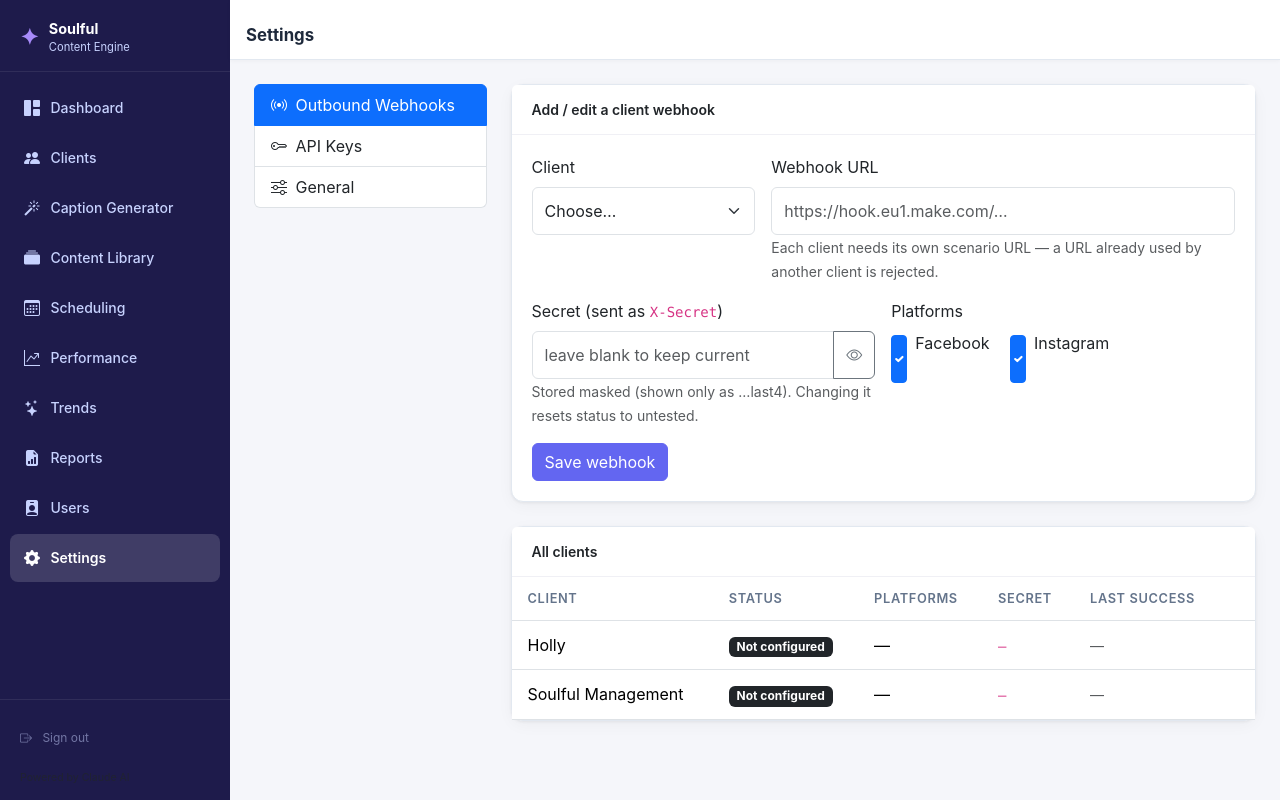
After one commit to josy-pixel/soulful-content-engine, a Flask app: page /settings/webhooks in a window 1280 px wide. The commit adds this page. Run offline with Flask 3, Linux system fonts and the light colour scheme; a user stored in the database is signed in; data comes from the database, SQL or seed files in the repository; data that the repository does not hold is empty; some libraries are stand-ins or nearby versions.

Commit message:
Per-client webhooks Part 4: admin Settings section
New admin-only /settings blueprint (access enforced on the blueprint, not per route)
with a sub-nav: Outbound Webhooks (built), API Keys + General (placeholders).

/settings/webhooks: table of every client (status badge, platforms, masked secret
last-4, last success/error, "Not configured" state); add/edit form (client, URL,
secret as password with reveal-on-click for what you type, platform checkboxes);
disable/enable/remove; and "Send test ping" that sends TWO pings — correct secret
(must be accepted) and a deliberately WRONG secret (must be rejected). A scenario
that accepts the wrong secret is marked 'insecure' (new status), never verified.

Data layer: unique index on webhook_url (a URL can belong to only one active client;
upsert raises a clear error otherwise — closes the "two clients, one scenario"
misroute), set_client_webhook_test_status, and webhooks.send_test_ping. Every config
change and every dispatch/test writes audit_log; the secret is never rendered in full
in HTML, never logged, never in audit_log. Sidebar "Settings" for admins only.

Co-Authored-By: Claude Opus 4.8 <noreply@anthropic.com>

```diff
--- a/app.py
+++ b/app.py
@@ -1073,6 +1073,12 @@ def api_generate_report():
     })
 
 
+# Admin-only Settings section (integration config). Access is enforced on the
+# blueprint, not per route.
+import settings
+app.register_blueprint(settings.settings_bp)
+
+
 # Register auth after all page routes are defined so the login guard's
 # before_request runs after setup() (DB init) on the first request.
 auth.init_auth(app)
--- a/database.py
+++ b/database.py
@@ -236,6 +236,10 @@ def init_db():
         );
         CREATE UNIQUE INDEX IF NOT EXISTS idx_client_webhook_unique
             ON client_webhooks(client_id) WHERE deleted_at IS NULL;
+        -- one webhook URL belongs to exactly one client: two clients on one scenario
+        -- would publish to the wrong page and the routing test would not catch it.
+        CREATE UNIQUE INDEX IF NOT EXISTS idx_client_webhook_url_unique
+            ON client_webhooks(webhook_url) WHERE deleted_at IS NULL;
     ''')
     conn.commit()
 
@@ -606,9 +610,18 @@ def get_client_webhook_including_deleted(client_id):
 
 def upsert_client_webhook(client_id, webhook_url, webhook_secret, platforms_enabled):
     """Create the client's webhook or update the existing active one. A new URL/secret
-    resets status to 'untested' — it must be re-tested before real content flows."""
+    resets status to 'untested' — it must be re-tested before real content flows.
+    Raises ValueError if the URL already belongs to a DIFFERENT active client (two
+    clients on one scenario would publish to the wrong page)."""
     now = datetime.now().isoformat()
     conn = get_db()
+    clash = conn.execute(
+        'SELECT client_id FROM client_webhooks WHERE webhook_url=? AND deleted_at IS NULL '
+        'AND client_id<>?', (webhook_url, client_id)).fetchone()
+    if clash:
+        conn.close()
+        raise ValueError('That webhook URL is already assigned to another client. '
+                         'Each client needs its own Make scenario / webhook URL.')
     existing = conn.execute(
         'SELECT id FROM client_webhooks WHERE client_id=? AND deleted_at IS NULL',
         (client_id,)).fetchone()
@@ -645,6 +658,24 @@ def record_webhook_result(client_id, success, error=None, is_test=False):
             "UPDATE client_webhooks SET status='failing', last_error=?, updated_at=?" + test_set +
             " WHERE client_id=? AND deleted_at IS NULL",
             [error, now] + ([now] if is_test else []) + [client_id])
+    conn.commit()
+    conn.close()
+
+
+def set_client_webhook_test_status(client_id, status, error=None):
+    """Record a test-ping verdict: 'verified' | 'failing' | 'insecure'. 'insecure'
+    means the scenario accepted a deliberately wrong secret — it is NOT verifying
+    X-Secret and must not be treated as safe."""
+    now = datetime.now().isoformat()
+    conn = get_db()
+    if status == 'verified':
+        conn.execute("UPDATE client_webhooks SET status='verified', last_test_at=?, "
+                     "last_success_at=?, last_error=NULL, updated_at=? "
+                     "WHERE client_id=? AND deleted_at IS NULL", (now, now, now, client_id))
+    else:
+        conn.execute("UPDATE client_webhooks SET status=?, last_test_at=?, last_error=?, "
+                     "updated_at=? WHERE client_id=? AND deleted_at IS NULL",
+                     (status, now, error, now, client_id))
     conn.commit()
     conn.close()
 
--- a/templates/base.html
+++ b/templates/base.html
@@ -72,6 +72,9 @@
     <a href="{{ url_for('users') }}" class="nav-link {% if request.endpoint and request.endpoint.startswith('users') %}active{% endif %}">
       <i class="bi bi-person-badge-fill"></i> Users
     </a>
+    <a href="{{ url_for('settings.webhooks_page') }}" class="nav-link {% if request.blueprint == 'settings' %}active{% endif %}">
+      <i class="bi bi-gear-fill"></i> Settings
+    </a>
     {% endif %}
   </nav>
 
--- /dev/null
+++ b/templates/settings/_nav.html
@@ -0,0 +1,8 @@
+<div class="list-group">
+  <a class="list-group-item list-group-item-action {{ 'active' if active == 'webhooks' }}"
+     href="{{ url_for('settings.webhooks_page') }}"><i class="bi bi-broadcast me-1"></i> Outbound Webhooks</a>
+  <a class="list-group-item list-group-item-action {{ 'active' if active == 'api-keys' }}"
+     href="{{ url_for('settings.api_keys') }}"><i class="bi bi-key me-1"></i> API Keys</a>
+  <a class="list-group-item list-group-item-action {{ 'active' if active == 'general' }}"
+     href="{{ url_for('settings.general') }}"><i class="bi bi-sliders me-1"></i> General</a>
+</div>
--- /dev/null
+++ b/templates/settings/webhooks.html
@@ -0,0 +1,141 @@
+{% extends "base.html" %}
+{% block title %}Settings — Webhooks{% endblock %}
+{% block page_title %}Settings{% endblock %}
+{% block content %}
+<div class="row g-4">
+  <div class="col-lg-3">{% include 'settings/_nav.html' %}</div>
+  <div class="col-lg-9">
+
+    <div class="card mb-4">
+      <div class="card-header fw-semibold">Add / edit a client webhook</div>
+      <div class="card-body">
+        <form method="post" action="{{ url_for('settings.webhooks_save') }}" class="row g-3">
+          <input type="hidden" name="csrf_token" value="{{ csrf_token }}">
+          <div class="col-sm-4">
+            <label class="form-label">Client</label>
+            <select name="client_id" class="form-select" required>
+              <option value="">Choose…</option>
+              {% for c in clients %}
+              <option value="{{ c.id }}">{{ c.name }}{% if c.webhook %} — configured{% endif %}</option>
+              {% endfor %}
+            </select>
+          </div>
+          <div class="col-sm-8">
+            <label class="form-label">Webhook URL</label>
+            <input name="webhook_url" type="url" class="form-control"
+                   placeholder="https://hook.eu1.make.com/…" required>
+            <small class="text-muted">Each client needs its own scenario URL — a URL already used by another client is rejected.</small>
+          </div>
+          <div class="col-sm-6">
+            <label class="form-label">Secret (sent as <code>X-Secret</code>)</label>
+            <div class="input-group">
+              <input name="webhook_secret" type="password" class="form-control" id="secretInput"
+                     placeholder="leave blank to keep current" autocomplete="new-password">
+              <button class="btn btn-outline-secondary" type="button" id="toggleSecret" tabindex="-1"
+                      title="Show/hide what you're typing"><i class="bi bi-eye"></i></button>
+            </div>
+            <small class="text-muted">Stored masked (shown only as …last4). Changing it resets status to untested.</small>
+          </div>
+          <div class="col-sm-6">
+            <label class="form-label d-block">Platforms</label>
+            {% for p in platforms %}
+            <div class="form-check form-check-inline">
+              <input class="form-check-input" type="checkbox" name="platforms" value="{{ p }}" id="pf_{{ p }}" checked>
+              <label class="form-check-label text-capitalize" for="pf_{{ p }}">{{ p }}</label>
+            </div>
+            {% endfor %}
+          </div>
+          <div class="col-12"><button class="btn btn-primary">Save webhook</button></div>
+        </form>
+      </div>
+    </div>
+
+    <div class="card">
+      <div class="card-header fw-semibold">All clients</div>
+      <div class="table-responsive">
+        <table class="table table-hover align-middle mb-0">
+          <thead>
+            <tr><th>Client</th><th>Status</th><th>Platforms</th><th>Secret</th><th>Last success</th><th></th></tr>
+          </thead>
+          <tbody>
+          {% for c in clients %}
+            {% set w = c.webhook %}
+            <tr>
+              <td data-label="Client">{{ c.name }}</td>
+              <td data-label="Status">
+                {% if not w %}<span class="badge bg-dark">Not configured</span>
+                {% else %}{% include 'settings/_status_badge.html' %}{% endif %}
+              </td>
+              <td data-label="Platforms">{{ (w.platforms_enabled|replace(',', ', ')) if w else '—' }}</td>
+              <td data-label="Secret"><code>{{ w.secret_masked if w else '—' }}</code></td>
+              <td data-label="Last success"><small class="text-muted">{{ (w.last_success_at[:16]) if (w and w.last_success_at) else '—' }}</small></td>
+              <td class="text-nowrap">
+                {% if w %}
+                <button class="btn btn-sm btn-outline-primary test-ping"
+                        data-test-url="{{ url_for('settings.webhooks_test', client_id=c.id) }}">Send test ping</button>
+                {% if w.status == 'disabled' %}
+                <form method="post" action="{{ url_for('settings.webhooks_enable', client_id=c.id) }}" class="d-inline">
+                  <input type="hidden" name="csrf_token" value="{{ csrf_token }}"><button class="btn btn-sm btn-outline-success">Enable</button></form>
+                {% else %}
+                <form method="post" action="{{ url_for('settings.webhooks_disable', client_id=c.id) }}" class="d-inline">
+                  <input type="hidden" name="csrf_token" value="{{ csrf_token }}"><button class="btn btn-sm btn-outline-warning">Disable</button></form>
+                {% endif %}
+                <form method="post" action="{{ url_for('settings.webhooks_delete', client_id=c.id) }}" class="d-inline"
+                      onsubmit="return confirm('Remove this webhook?')">
+                  <input type="hidden" name="csrf_token" value="{{ csrf_token }}"><button class="btn btn-sm btn-outline-danger">Remove</button></form>
+                {% endif %}
+                <div class="small mt-1 ping-result" id="ping-{{ c.id }}"></div>
+              </td>
+            </tr>
+            {% if w and w.status in ('untested', 'insecure', 'failing') %}
+            <tr class="table-borderless"><td colspan="6" class="pt-0">
+              <div class="alert {{ 'alert-danger' if w.status in ('insecure', 'failing') else 'alert-warning' }} py-2 small mb-2">
+                {% if w.status == 'untested' %}Not verified yet — <strong>send a test ping</strong> before publishing real content.
+                {% elif w.status == 'insecure' %}<strong>Insecure:</strong> {{ w.last_error }}
+                {% else %}<strong>Last test failed:</strong> {{ w.last_error }}{% endif %}
+              </div>
+            </td></tr>
+            {% endif %}
+          {% endfor %}
+          </tbody>
+        </table>
+      </div>
+    </div>
+  </div>
+</div>
+{% endblock %}
+
+{% block scripts %}
+<script>
+  // Reveal-on-click reveals what the admin is TYPING; the stored secret is never in the HTML.
+  var tgl = document.getElementById('toggleSecret');
+  if (tgl) tgl.addEventListener('click', function () {
+    var i = document.getElementById('secretInput');
+    i.type = i.type === 'password' ? 'text' : 'password';
+  });
+
+  document.querySelectorAll('.test-ping').forEach(function (btn) {
+    btn.addEventListener('click', async function () {
+      var url = btn.dataset.testUrl;
+      var row = btn.parentElement.querySelector('.ping-result');
+      btn.disabled = true;
+      row.className = 'small mt-1 ping-result text-muted';
+      row.textContent = 'Pinging with the correct AND a deliberately wrong secret…';
+      try {
+        var res = await fetch(url, { method: 'POST' });   // X-CSRF-Token added by base.html
+        var d = await res.json();
+        var cls = d.status === 'verified' ? 'text-success'
+                : (d.status === 'insecure' || d.status === 'failing') ? 'text-danger' : 'text-warning';
+        row.className = 'small mt-1 ping-result ' + cls;
+        row.textContent = (d.status ? d.status.toUpperCase() + ' — ' : '') + (d.detail || '');
+      } catch (e) {
+        row.className = 'small mt-1 ping-result text-danger';
+        row.textContent = 'Request failed';
+      } finally {
+        btn.disabled = false;
+        setTimeout(function () { location.reload(); }, 2500);
+      }
+    });
+  });
+</script>
+{% endblock %}
```
Also changed, not shown: settings.py (added, +119 -0 lines), templates/settings/_status_badge.html (added, +7 -0 lines), templates/settings/placeholder.html (added, +15 -0 lines), webhooks.py (+38 -0 lines).
